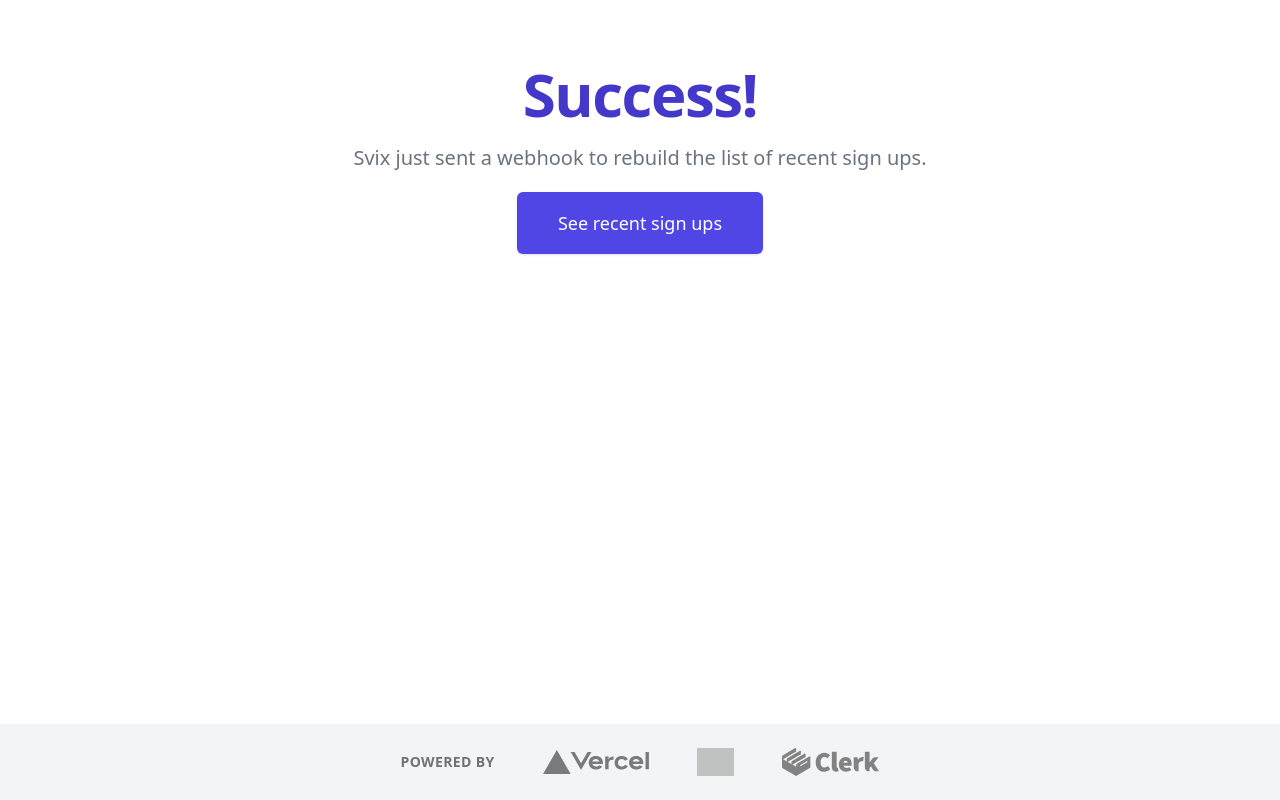
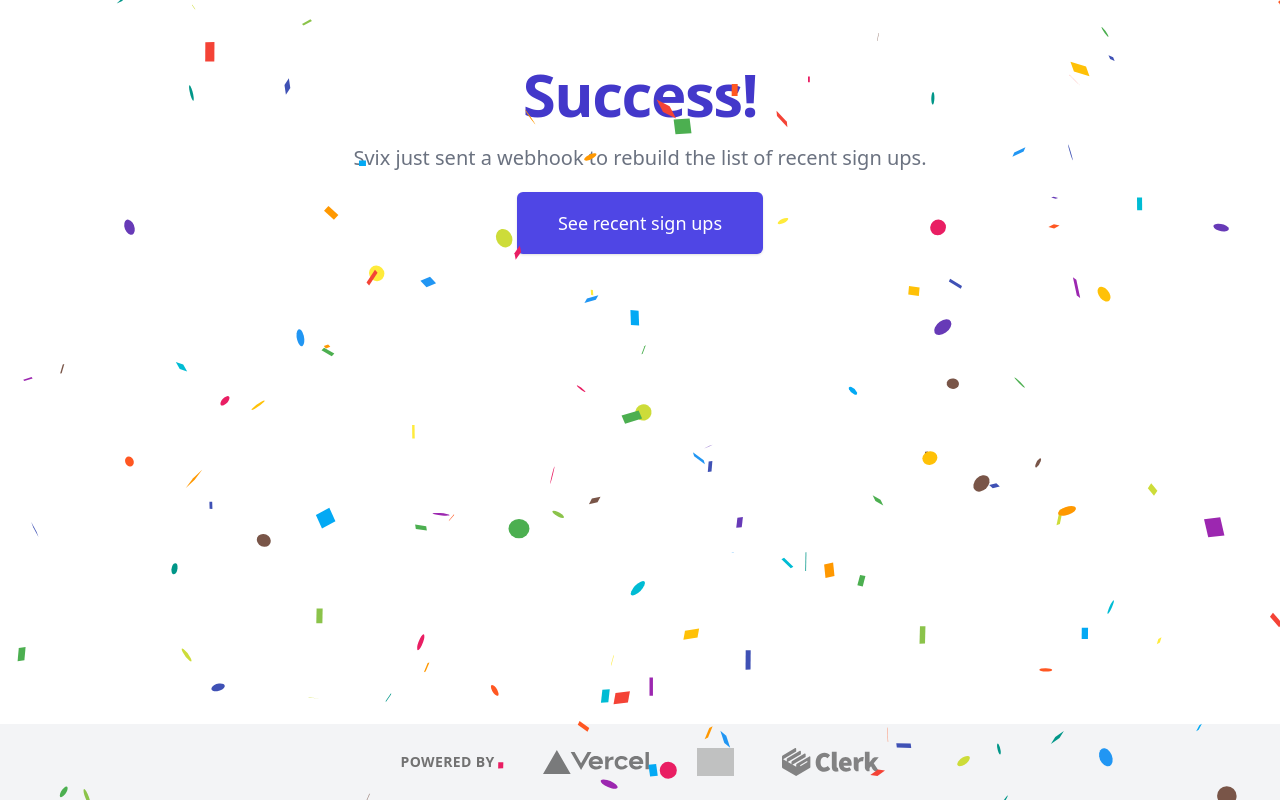
Before and after one commit to clerk/svix-vercel-revalidate-example, a Next.js app: page /success in a window 1280 px wide. Built offline with nearby package versions, Linux system fonts and the light colour scheme; grey boxes are pictures that could not be loaded.

Commit message:
Add confetti

```diff
--- a/package.json
+++ b/package.json
@@ -12,6 +12,7 @@
     "micro": "^9.3.4",
     "next": "^12.0.11-canary.18",
     "react": "17.0.2",
+    "react-confetti": "^6.0.1",
     "react-dom": "17.0.2",
     "svix": "^0.47.1"
   },
--- a/pages/success.js
+++ b/pages/success.js
@@ -1,10 +1,14 @@
 import Head from "next/head";
 import Link from "next/link";
-import { SignedIn, SignedOut } from "@clerk/nextjs";
+import Confetti from "react-confetti";
+import { useState, useEffect } from "react";
 
 export default function Home({ users }) {
   return (
     <>
+      {typeof window !== "undefined" && (
+        <Confetti recycle={false} gravity={0.2} numberOfPieces={1000} />
+      )}
       <main>
         <Head>
           <title>Create Next App</title>
```
Also changed, not shown: 1 other file (tests, documents, lock files or other folders).
